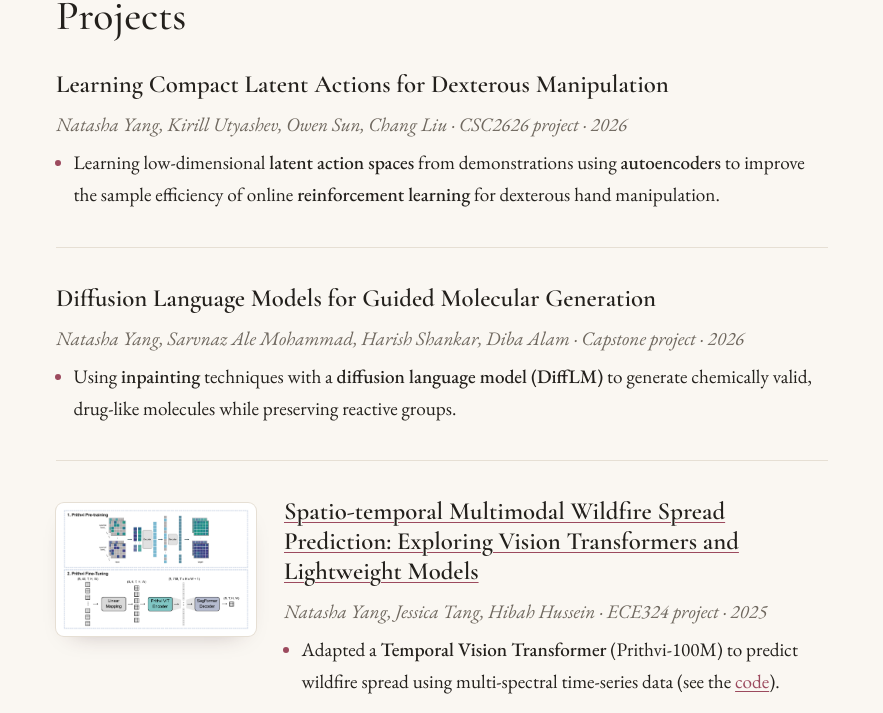
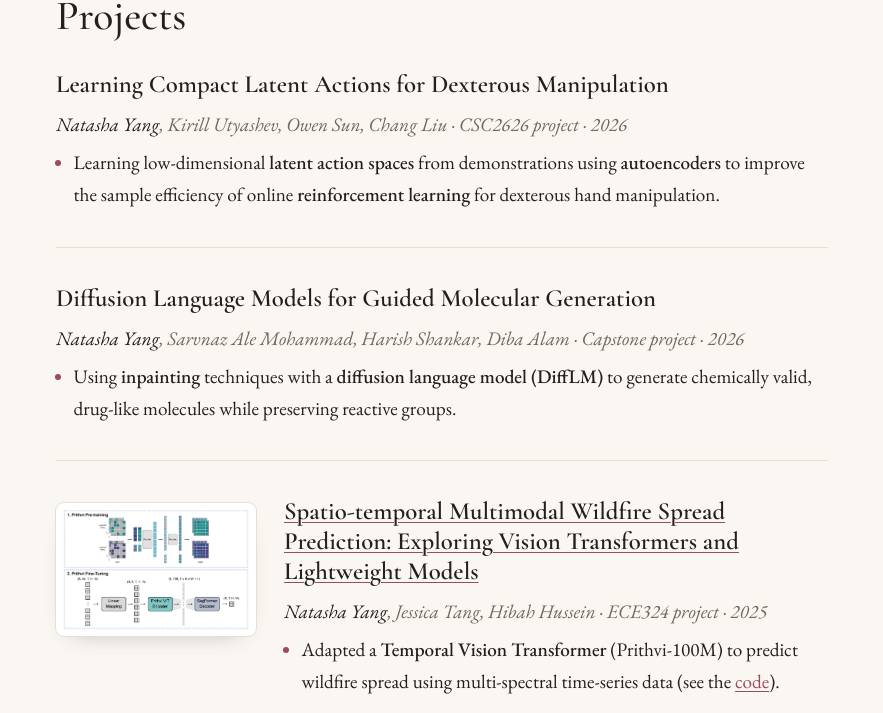
Before and after one commit to Natasha-Yang/Natasha-Yang.github.io, a Jekyll site: the page built from index.md, in a window 1280 px wide. Shown: the part 881-1594 px from the top of the page, without its empty margins (198-1081 px from the left). Built offline with Jekyll 4.4.1, drawn with Linux system fonts in a browser that asks for light colours.

Commit message:
bold names

```diff
--- a/_includes/projects.md
+++ b/_includes/projects.md
@@ -1,16 +1,16 @@
 ### Learning Compact Latent Actions for Dexterous Manipulation
-*Natasha Yang, Kirill Utyashev, Owen Sun, Chang Liu · CSC2626 project · 2026*
+_**Natasha Yang**, Kirill Utyashev, Owen Sun, Chang Liu · CSC2626 project · 2026_
 - Learning low-dimensional **latent action spaces** from demonstrations using **autoencoders** to improve the sample efficiency of online **reinforcement learning** for dexterous hand manipulation.
 
 ### Diffusion Language Models for Guided Molecular Generation
-*Natasha Yang, Sarvnaz Ale Mohammad, Harish Shankar, Diba Alam · Capstone project · 2026*
+_**Natasha Yang**, Sarvnaz Ale Mohammad, Harish Shankar, Diba Alam · Capstone project · 2026_
 - Using **inpainting** techniques with a **diffusion language model (DiffLM)** to generate chemically valid, drug-like molecules while preserving reactive groups.
 
 <div class="project" markdown="1">
 <div class="thumb"><img src="{{ '/assets/images/firenet.png' | relative_url }}" alt="FireNet architecture: Prithvi pre-training and fine-tuning pipeline"></div>
 <div markdown="1">
 ### [Spatio-temporal Multimodal Wildfire Spread Prediction: Exploring Vision Transformers and Lightweight Models](https://drive.google.com/file/d/1FaJLyU_S9xXO35y64ICSxb-d2pCG9n_2/view)
-*Natasha Yang, Jessica Tang, Hibah Hussein · ECE324 project · 2025*
+_**Natasha Yang**, Jessica Tang, Hibah Hussein · ECE324 project · 2025_
 - Adapted a **Temporal Vision Transformer** (Prithvi-100M) to predict wildfire spread using multi-spectral time-series data (see the [code](https://github.com/Natasha-Yang/FireNet)).
 </div>
 </div>
```
